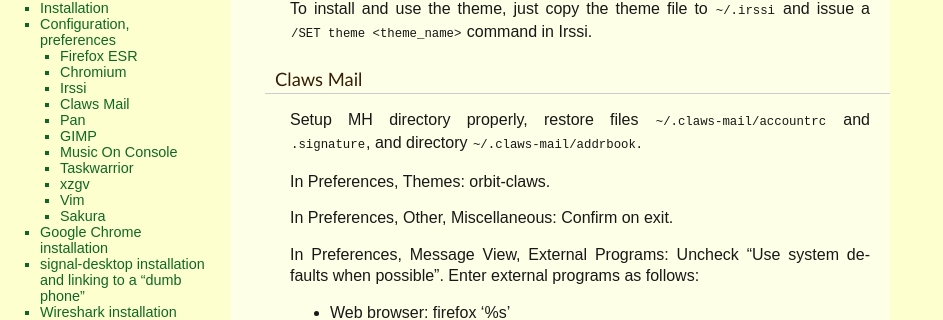
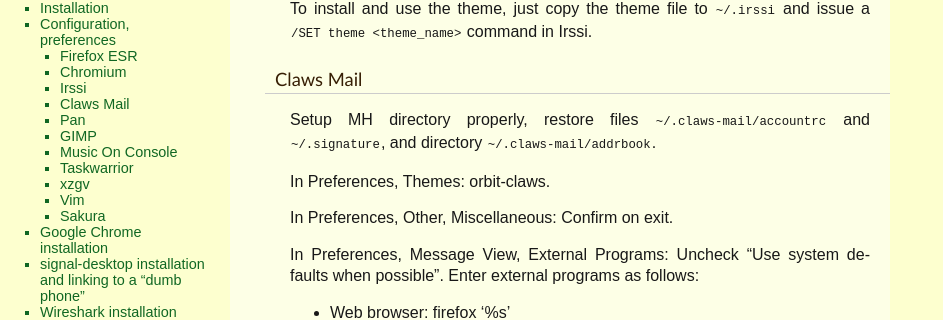
Before and after one commit to thierr26/thierr26_personal_notes_sphinx_sources, a Sphinx documentation site: the page built from source/debian_apps_install.rst, in a window 1280 px wide and 900 px high, scrolled down 4241 px. Shown: the part 122-442 px from the top of the window, without its empty margins (0-943 px from the left). Built offline with Sphinx 7.4.7, drawn with Linux system fonts in a browser that asks for light colours.

```diff
--- a/source/debian_apps_install.rst
+++ b/source/debian_apps_install.rst
@@ -321,7 +321,7 @@ Claws Mail
   single: ~/.signature
 
 Setup MH directory properly, restore files ``~/.claws-mail/accountrc`` and
-``.signature``, and directory ``~/.claws-mail/addrbook``.
+``~/.signature``, and directory ``~/.claws-mail/addrbook``.
 
 In Preferences, Themes: orbit-claws.
 
```
